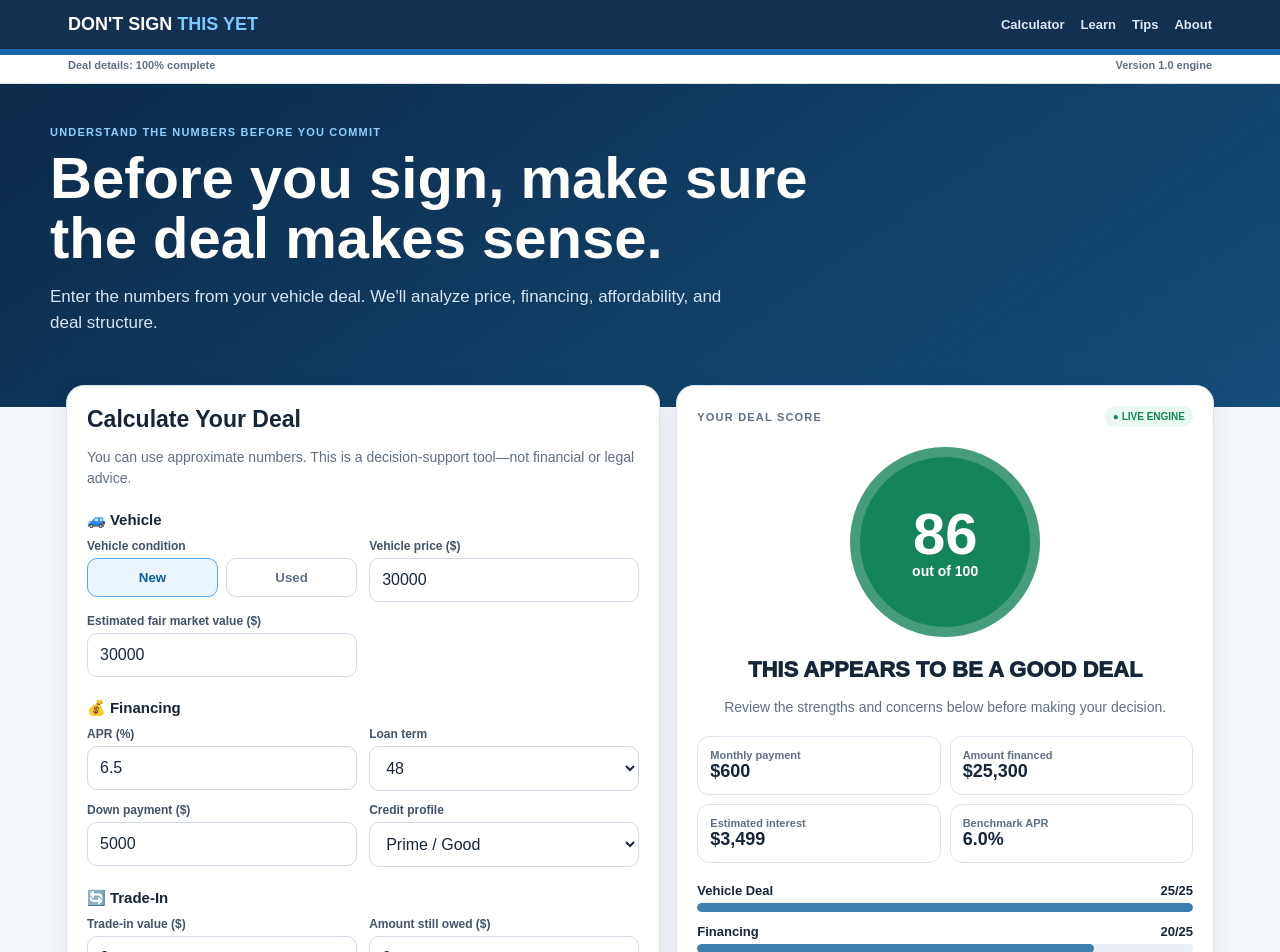
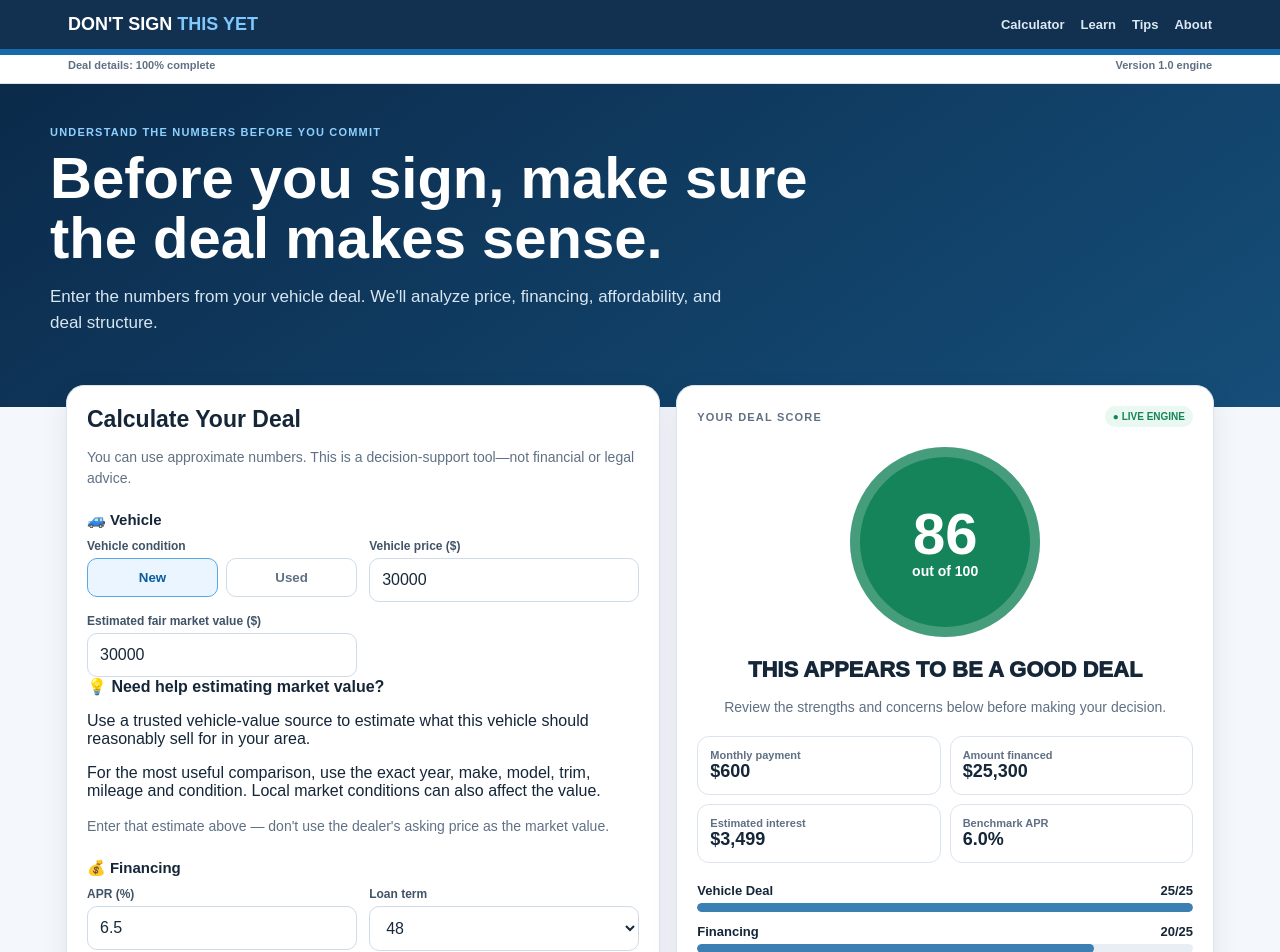
Before and after one commit to rmerrow1/dont-sign-this-yet, a Next.js app: page / in a window 1280 px wide. Shown: the top 952 px of the page. Built offline with nearby package versions, Linux system fonts and the light colour scheme.

Commit message:
Add market value guidance
Added guidance for estimating vehicle market value.

```diff
--- a/app/page.js
+++ b/app/page.js
@@ -188,6 +188,21 @@ const nextSteps = [
               <Field label="Vehicle price ($)" id="price" value={form["price"]} onChange={value => update("price", value)}/>
               <Field label="Estimated fair market value ($)" id="market" value={form["market"]} onChange={value => update("market", value)}/>
             </div>
+  <div className="marketGuide">
+  <strong>💡 Need help estimating market value?</strong>
+  <p>
+    Use a trusted vehicle-value source to estimate what this vehicle should
+    reasonably sell for in your area.
+  </p>
+  <p>
+    For the most useful comparison, use the exact year, make, model, trim,
+    mileage and condition. Local market conditions can also affect the value.
+  </p>
+  <p className="muted">
+    Enter that estimate above — don't use the dealer's asking price as the
+    market value.
+  </p>
+</div>
           </Section>
 
           <Section title="💰 Financing">
```
